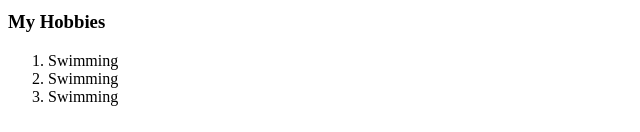
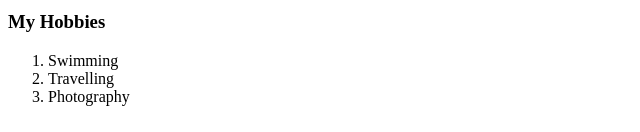
Before and after one commit to eddiekanyemba/CV, a plain HTML site: page index.html in a window 1280 px wide. Shown: the part 665-797 px from the top of the page, 0-640 px from the left. Drawn offline with Linux system fonts and the light colour scheme.

Commit message:
Update index.html

```diff
--- a/index.html
+++ b/index.html
@@ -32,10 +32,10 @@
       Swimming
     </li>
     <li>
-      Swimming
+      Travelling
     </li>
     <li>
-      Swimming
+      Photography
     </li>
   </ol>
 
```
